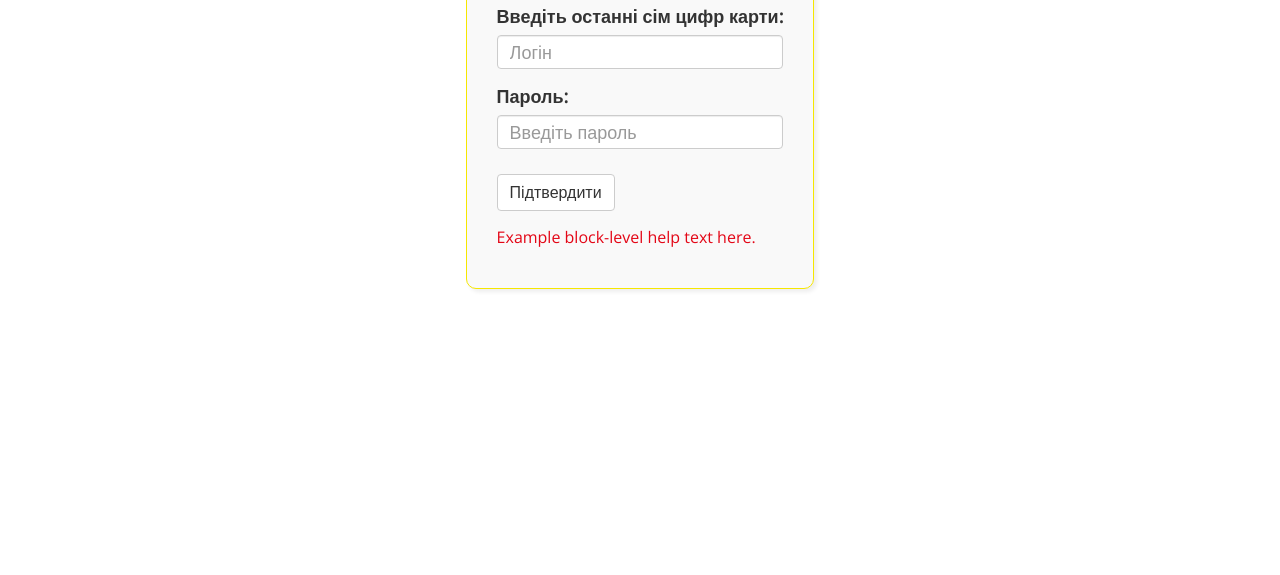
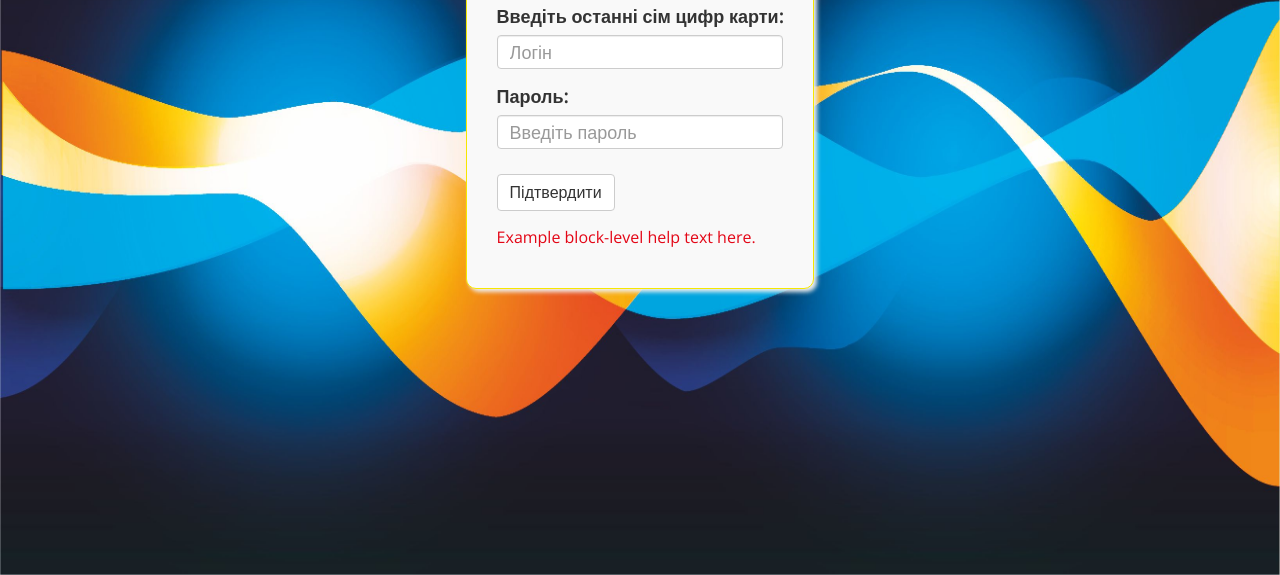
Before and after one commit to DranyValentin/bars, a plain HTML site: page src/login-form.html in a window 1280 px wide. Shown: the part 225-800 px from the top of the page. Drawn offline with nearby package versions, Linux system fonts and the light colour scheme; files that its build step writes are made by us from their sources; files whose address does not match are found by name; a web font is replaced by a local one.

Commit message:
add bg in login-form

```diff
--- a/src/scss/style-login-form.scss
+++ b/src/scss/style-login-form.scss
@@ -1,4 +1,11 @@
 @import "includes/settings";
+
+body
+{
+    background: url(../img/background__.jpg) fixed;
+    background-size: 100% 100%;
+}
+
 
 .container
 {
```
Also changed, not shown: src/img/background__.jpg (added).
